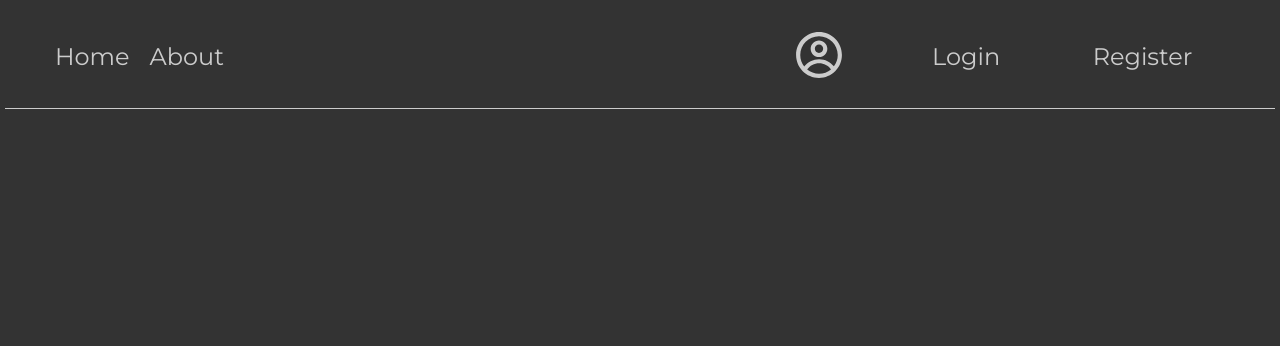
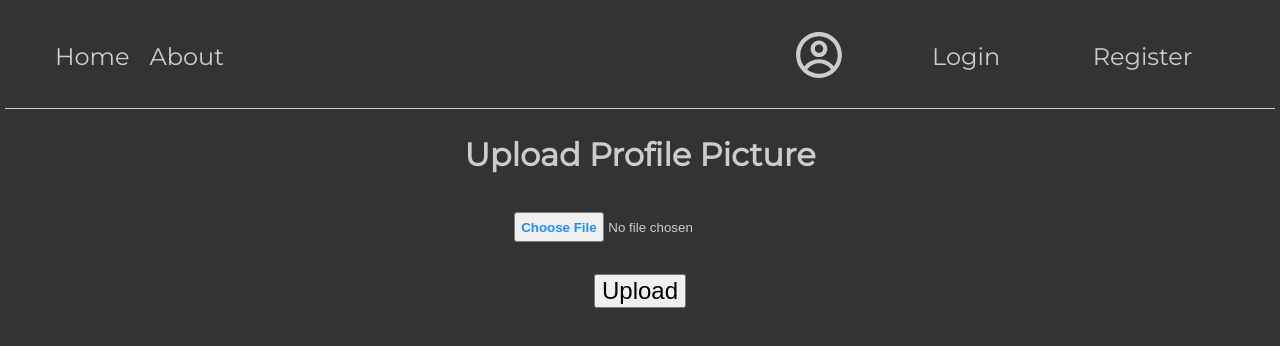
Before and after one commit to SenInao/senharald.com, a React (Create React App) app in the folder frontend/: page /profile/upload-picture in a window 1280 px wide. Shown: the top 346 px of the page. Built offline with nearby package versions, Linux system fonts and the light colour scheme; no server answers.

Commit message:
added profile picture upload page and functionality

```diff
--- a/frontend/src/App.tsx
+++ b/frontend/src/App.tsx
@@ -5,6 +5,7 @@ import Homepage from "./components/Homepage";
 import Login from "./components/Login";
 import Register from "./components/Register";
 import Profile from "./components/Profile";
+import UploadProfilePic from "./components/UploadProfilePic";
 import "./App.css"
 
 function App() {
@@ -17,6 +18,7 @@ function App() {
 				<Route path="/login" element={<Login/>}/>
 				<Route path="/register" element={<Register/>}/>
 				<Route path="/profile" element={<Profile/>}/>
+				<Route path="/profile/upload-picture" element={<UploadProfilePic/>}/>
 			</Routes>
 		</Router>
 	</div>
--- a/frontend/src/AuthContext.tsx
+++ b/frontend/src/AuthContext.tsx
@@ -7,6 +7,7 @@ interface User {
   fullname: string;
   username: string;
   email: string;
+  profilePicture: string;
 }
 
 interface AuthContextType {
--- a/frontend/src/components/Navbar.css
+++ b/frontend/src/components/Navbar.css
@@ -31,6 +31,12 @@ nav ul {
 	font-size: 1.5rem;
 }
 
+nav ul img{
+  width: 50px;
+  height: 50px;
+  border-radius: 50px;
+}
+
 nav ul li a{
 	padding: 10px;
 	text-decoration: none;
--- a/frontend/src/components/Navbar.tsx
+++ b/frontend/src/components/Navbar.tsx
@@ -11,7 +11,7 @@ const Navbar: React.FC = () => {
     throw new Error("authcontext error!")
   };
 
-  const {loggedIn, setLoggedIn, setUser} = authContext;
+  const {loggedIn, setLoggedIn, setUser, user} = authContext;
 
 	const [isOpen, setIsOpen] = useState(false);
 
@@ -36,6 +36,8 @@ const Navbar: React.FC = () => {
     };
   };
 
+  console.log(user);
+
   return (
 		<nav>
 			<div className="sitenav">
@@ -48,7 +50,7 @@ const Navbar: React.FC = () => {
         {loggedIn ? (
           <ul>
 					  <button className="navbar-toggle" onClick={toggleMenu}>
-						  <CgProfile size={50}/>
+              {user?.profilePicture ? <img src={user.profilePicture}/> : <CgProfile size={50}/>}
 					  </button>
 					  <li className={isOpen ? "open" : "closed"}><a href="/profile">Profile</a></li>
 					  <li className={isOpen ? "open" : "closed"}><a href="/" onClick={logout}>Logout</a></li>
--- a/frontend/src/components/Profile.tsx
+++ b/frontend/src/components/Profile.tsx
@@ -112,6 +112,10 @@ const Profile: React.FC = () => {
     };
   };
 
+  const profilePicChange = () => {
+    navigate("/profile/upload-picture");
+  };
+
   return (
     <div className="Profilepage">
       <div className="profile-container">
@@ -137,6 +141,11 @@ const Profile: React.FC = () => {
           <input ref={emailInputRef} type="text" className="change-input" defaultValue={user?.email}/>
           <button ref={emailButtonRef} className="change-button" onClick={()=>{changeProperty("email", emailTextRef, emailInputRef, emailButtonRef, emailConfirm, setEmailConfirm)}}>Change</button>
         </div>
+
+        <div className="info-container">
+          <label>ProfilePicture: </label>
+          <button className="change-button" onClick={profilePicChange}>Change</button>
+        </div>
       </div>
     </div>
   );
--- /dev/null
+++ b/frontend/src/components/UploadProfilePic.css
@@ -0,0 +1,23 @@
+.upload-container {
+  display: flex;
+  flex-direction: column;
+  align-items: center;
+  justify-content: center;
+}
+
+.upload-container input {
+  margin-top: 1rem;
+}
+
+.upload-container input::file-selector-button {
+    font-weight: bold;
+    color: dodgerblue;
+    padding: 0.5em;
+    border: thin solid grey;
+    border-radius: 3px;
+}
+
+.upload-container button {
+  margin: 2rem;
+  font-size: 1.5rem;
+}
--- /dev/null
+++ b/frontend/src/components/UploadProfilePic.tsx
@@ -0,0 +1,74 @@
+import axios from "axios";
+import React, { useEffect, useRef } from "react";
+import { useNavigate } from "react-router-dom";
+import "./UploadProfilePic.css"
+
+const UploadProfilePic:React.FC = () => {
+  const navigate = useNavigate();
+
+
+
+  const getUser = async () => {
+    try {
+      const response = await axios.get("http://localhost:80/api/user/");
+      if (response.data.status) {
+        return;
+      } else {
+        navigate("/login")
+      };
+    } catch (error) {
+      return;
+    };
+  };
+
+
+  useEffect(()=> {
+    getUser();
+  });
+
+  const fileInputRef = useRef<HTMLInputElement>(null);
+
+  const upload = async () => {
+    if (fileInputRef.current?.files?.length) {
+      const formData = new FormData();
+      const file = fileInputRef.current.files[0];
+      formData.append("profile", file);
+
+
+      if (!file.name.includes(".png") && !file.name.includes(".jpeg") && !file.name.includes(".jpg")) {
+        console.log("png, jpeg or jpg")
+        return;
+      };
+
+      try {
+
+        const response = await axios.post("http://localhost:80/api/user/profile-photo-upload", formData, {
+          headers: {
+            "Content-Type":"multipart/form-data"
+          }
+        });
+
+        if (response.data.status) {
+          navigate("/profile")
+        } else {
+          console.log(response.data.message)
+        };
+      } catch (error) {
+        console.log(error);
+      };
+    };
+  };
+
+
+  return (
+    <div className="UploadProfilePicPage">
+      <div className="upload-container">
+        <h1>Upload Profile Picture</h1>
+        <input ref={fileInputRef} type="file"/>
+        <button onClick={upload}>Upload</button>
+      </div>
+    </div>
+  );
+};
+
+export default UploadProfilePic;
```
Also changed, not shown: frontend/src/components/CheckLogin.ts (added, +30 -0 lines), 2 other files (tests, documents, lock files or other folders).
